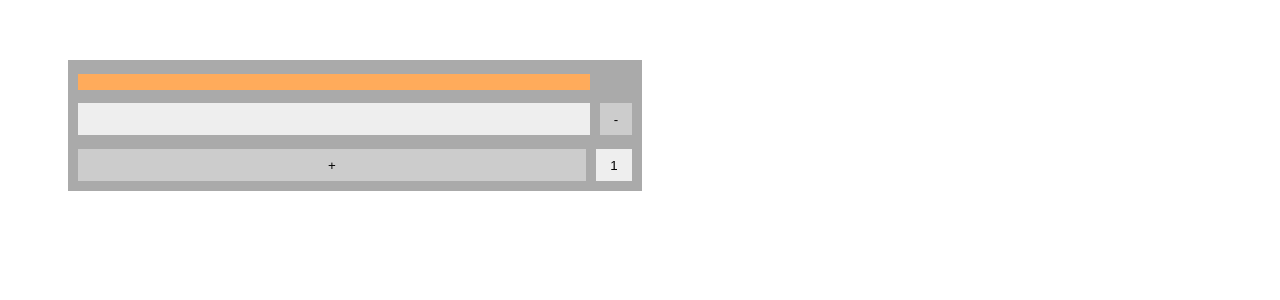
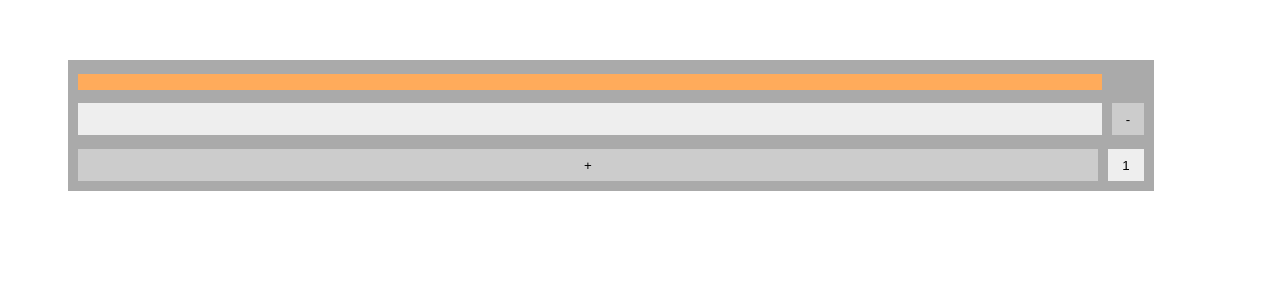
Before and after one commit to SoulEvans07/memory-mapper, a Vue app: page / in a window 1280 px wide. Shown: the top 300 px of the page. Built offline with nearby package versions, Linux system fonts and the light colour scheme.

Commit message:
basic drag-and-drop

```diff
--- a/package.json
+++ b/package.json
@@ -9,7 +9,8 @@
   },
   "dependencies": {
     "core-js": "^2.6.5",
-    "vue": "^2.6.10"
+    "vue": "^2.6.10",
+    "vuedraggable": "^2.21.0"
   },
   "devDependencies": {
     "@vue/cli-plugin-babel": "^3.8.0",
--- a/src/comp/Slice.comp.vue
+++ b/src/comp/Slice.comp.vue
@@ -1,5 +1,6 @@
 <template>
-  <div class='slice'>
+  <div class='slice'
+    ghost-class="ghost">
     <bit v-for='(bit,i) in this.slice.bits'
       v-bind:key='i'
       v-bind:bit='bit'
@@ -10,11 +11,12 @@
 </template>
 
 <script>
+  import draggable from "vuedraggable"
   import bit from './Bit.comp'
 
   export default {
     name: 'slice',
-    components: { bit },
+    components: { bit, draggable },
     props: [ 'slice' ],
     methods: {
       bitClicked(bit) {
@@ -48,11 +50,16 @@
 </script>
 
 <style scoped>
+  .ghost {
+    opacity: 0.5;
+  }
+
   .slice {
     display: inline-flex;
     flex-direction: row;
     flex-grow: 0;
     padding: 4px 0;
+    cursor: pointer;
   }
 
   .slice:not(:first-of-type) {
--- a/src/views/InstanceEditor.vue
+++ b/src/views/InstanceEditor.vue
@@ -6,13 +6,14 @@
         v-bind:bit='bit'/>
       <div class="placeholder-box"/>
     </div>
-    <div class="slices">
+    <draggable class="slices"
+      ghost-class="ghost">
       <slice v-for="(slice, i) in this.instance.slices"
         v-bind:key="i"
         v-bind:slice="slice"
         v-on:slice-removed="removeSlice"
         v-on:slice-changed="checkStatus" />
-    </div>
+    </draggable>
     <div class="controls">
       <input class="btn" type="button" value="+"
         v-on:click="addSlice(addCount)" />
@@ -27,20 +28,20 @@
 </template>
 
 <script>
+  import draggable from "vuedraggable"
   import Instance from '../models/instance'
   import Slice from '../models/slice'
-  import bit from '../comp/Bit.comp'
   import statusbit from '../comp/StatusBit.comp'
   import slice from '../comp/Slice.comp'
 
   export default {
     components: {
-      slice, bit,
+      slice, draggable,
       'status-bit': statusbit
     },
     data () {
       return {
-        instance: new Instance(16),
+        instance: new Instance(32),
         addCount: 1
       }
     },
@@ -91,6 +92,10 @@
 </script>
 
 <style scoped>
+  .ghost {
+    opacity: 0.5;
+  }
+
   .editor {
     background: #aaa;
     padding: 10px;
```
Also changed, not shown: 1 other file (tests, documents, lock files or other folders).
